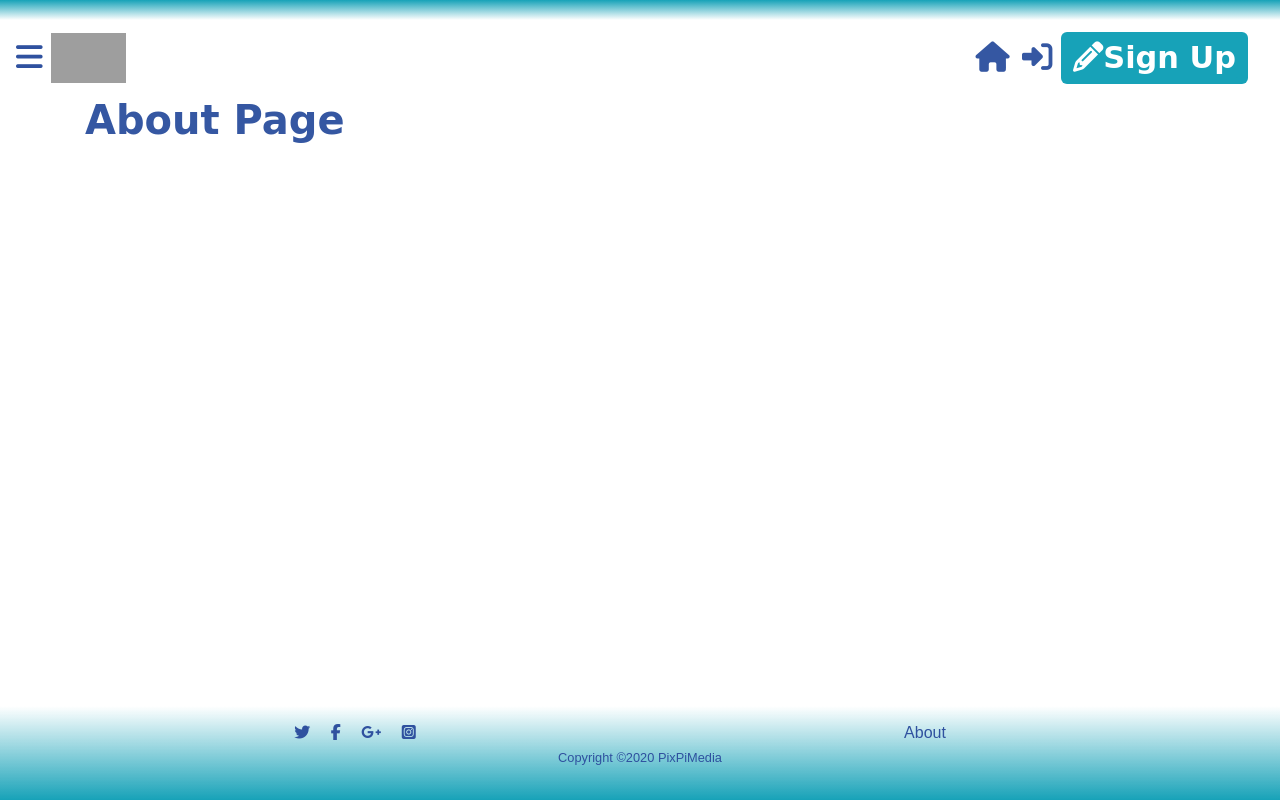
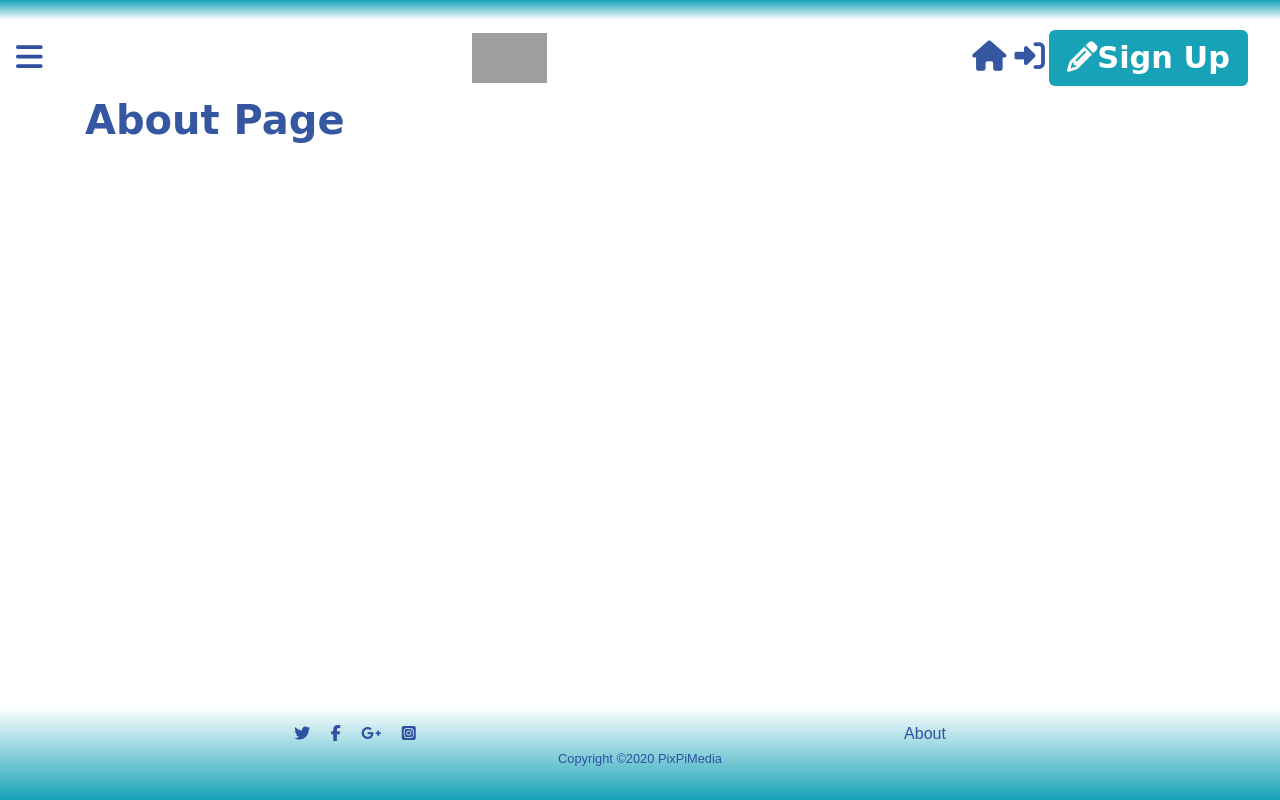
Before and after one commit to SPH73/esse-app, a Django app: page /about/ in a window 1280 px wide. Run offline with Django 3.2, Linux system fonts and the light colour scheme; parts of the project's set-up code (start-up, migrations or seed data) failed here and were passed over; some libraries are stand-ins or nearby versions; some web fonts are replaced; grey boxes are pictures that could not be loaded.

Commit message:
removed logo from sidenav set units to rems/ems

```diff
--- a/static/css/base.css
+++ b/static/css/base.css
@@ -15,7 +15,7 @@ body {
 .top-bar {
     background-image: linear-gradient(to bottom, rgba(23, 162, 184, 1), rgba(23, 162, 184, 0));
     color: rgb(47, 81, 159);
-    padding: 10px 4px;
+    padding: 0.625rem 0.25rem;
 }
 
 /* nav */
@@ -24,8 +24,8 @@ body {
     position: relative;
     display: -ms-flexbox;
     display: flex;
-    -ms-flex-wrap: wrap;
-    flex-wrap: wrap;
+    -ms-flex-wrap: nowrap;
+    flex-wrap: nowrap;
     -ms-flex-align: center;
     align-items: center;
     -ms-flex-pack: justify;
@@ -53,7 +53,7 @@ nav a:hover {
     border-radius: 0.375rem;
     background-color: rgb(23, 162, 184);
     color: #fff;
-    padding: 2px 5px;
+    padding: 0.25rem 0.5rem;
 
 }
 
@@ -64,7 +64,7 @@ nav a:hover {
 }
 
 .sidenav {
-    height: 100%;
+    height: auto;
     width: 0;
     position: fixed;
     z-index: 1;
@@ -73,33 +73,51 @@ nav a:hover {
     background-color: #fff;
     overflow-x: hidden;
     transition: 0.5s;
-    padding-top: 60px;
 }
 
 .sidenav a {
-    padding: 8px 8px 8px 32px;
+    padding: 0.5rem 0.75rem;
     text-decoration: none;
-    font-size: 25px;
+    font-size: 1.5rem;
     color: rgb(47, 81, 159);
     display: block;
-    transition: 0.4s;
+    transition: 0.5s;
 }
 
 .sidenav a:hover {
     color: rgb(23, 162, 184);
 }
 
-.sidenav .close-btn {
+.sidenav {
     position: absolute;
     top: 0;
-    right: 25px;
-    font-size: 36px;
-    margin-left: 50px;
+    left: 10;
+    font-size: 1.9rem;
+}
+
+.close-btn {
+    position: absolute;
+    top: 2.3rem;
+    left: 0.3rem;
+    font-size: 1.9em;
+}
+
+.side-logo {
+    position: absolute;
+    top: 2.25rem;
+    left: 4.2rem;
+}
+
+.sidenav-items {
+    margin-left: 0.25em;
+    margin-top: 1.9em;
+}
+
+.sidenav-items a {
+    font-size: 0.5em
 }
 
 .account-p {
-    /* font-family: 'Bilbo', cursive;
-    font-weight: 400; */
     color: rgb(53, 87, 162);
     font-style: italic;
 }
@@ -123,8 +141,8 @@ h6 {
 /* credit CI - Boutique Ado project */
 .message-container {
     position: fixed;
-    top: 50px;
-    right: 15px;
+    top: 3.125rem;
+    right: 0.9rem;
     z-index: 100;
 }
 
@@ -133,13 +151,13 @@ h6 {
 }
 
 .toast-capper {
-    height: 2px;
+    height: 0.125rem;
 }
 
 
 /* spacing */
 .bt-5 {
-    height: 100px;
+    height: 6.25rem;
 }
 
 /* icons */
@@ -161,7 +179,7 @@ footer {
     position: fixed;
     bottom: 0;
     width: 100%;
-    padding: 15px 8px;
+    padding: 0.9rem 0.5rem;
 }
 
 footer a {
@@ -177,10 +195,10 @@ footer a:hover {
 /* media queries */
 @media screen and (max-height: 450px) {
     .sidenav {
-        padding-top: 15px;
+        padding-top: 0.9rem;
     }
 
     .sidenav a {
-        font-size: 1.15rem;
+        font-size: 1.1rem;
     }
 }
--- a/templates/includes/nav.html
+++ b/templates/includes/nav.html
@@ -1,11 +1,10 @@
 {% load static %}
 <header>
     <div class="navbar navbar-light">
-        <span class="page-icon" style="font-size:1.9rem;cursor:pointer" onclick="openNav()"><i
-                class="fas fa-bars"></i></span>
-        <a href="{% url 'home' %}" class="navbar-brand my-0 ml-2 mr-md-auto"><img
-                src="{% static 'images/logos/Esse.svg'%}" width="75" height="50" alt="Esse"></a>
-        <nav class="my-1 my-md-0 mr-md-3">
+        <span style="font-size:1.9rem;cursor:pointer" onclick="openNav()"><i class="page-icon fas fa-bars"></i></span>
+        <a href="{% url 'home' %}" class="navbar-brand ml-4 my-0"><img src="{% static 'images/logos/Esse.svg'%}"
+                width="75" height="50" alt="Esse"></a>
+        <nav class=" nav my-1 my-md-0 mr-md-3">
             <a class="p-1" href="{% url 'home' %}"><i class="fas fa-home"></i></a>
             {% if user.is_authenticated %}
             <a class="p-1 my-auto" href="{% url 'profiles:profile' %}"><img class="rounded-circle" width="50"
@@ -19,25 +18,31 @@
                     Up</a></button>
             {% endif %}
         </nav>
-
     </div>
 </header>
-<div id="homeNav" class="sidenav">
-    <a href="javascript:void(0)" class="close-btn page-icon" onclick="closeNav()"><i
-            class="far fa-window-close"></i></a>
-    <a href="{% url 'profiles:profile' %}"><img class="rounded-circle" width="30" height="30"
-            src="{{ request.user.profile.avatar.url }}" alt="{{ request.user }}">&nbsp;Profile</a>
-    <a href=""><i class="page-icon fas fa-user-friends">&nbsp;</i>Friends</a>
-    <a href=""><i class="page-icon fas fa-users">&nbsp;</i>Family</a>
-    <a href=""><i class="page-icon fas fa-photo-video">&nbsp;</i>Portfolio</a>
-    <a href=""><i class="page-icon fas fa-calendar-alt">&nbsp;</i>&nbsp;Calendar</a>
-</div>
+<nav id="sideNav" class=" nav sidenav">
+    {% include 'includes/topbar.html' %}
+    <div class="sidenav-head">
+        <a href="javascript:void(0)" class="close-btn" onclick="closeNav()" style="font-size:1.9rem;cursor:pointer;"><i
+                class="page-icon far fa-window-close"></i></a>
+    </div>
+
+    <div id="SideNavItems" class="sidenav-items color">
+        <a href=""><i class="page-icon fas fa-user-friends">&nbsp;</i>Friends</a>
+        <a href=""><i class="page-icon fas fa-users">&nbsp;</i>Family</a>
+        <a href=""><i class="page-icon fas fa-photo-video">&nbsp;</i>Portfolio</a>
+        <a href=""><i class="page-icon fas fa-calendar-alt">&nbsp;</i>&nbsp;Calendar</a>
+    </div>
+
+</nav>
+{% block postload_js %}
 <script>
     function openNav() {
-        document.getElementById("homeNav").style.width = "250px";
+        document.getElementById("sideNav").style.width = "10rem";
     }
 
     function closeNav() {
-        document.getElementById("homeNav").style.width = "0";
+        document.getElementById("sideNav").style.width = "0";
     }
 </script>
+{% endblock postload_js %}
```
